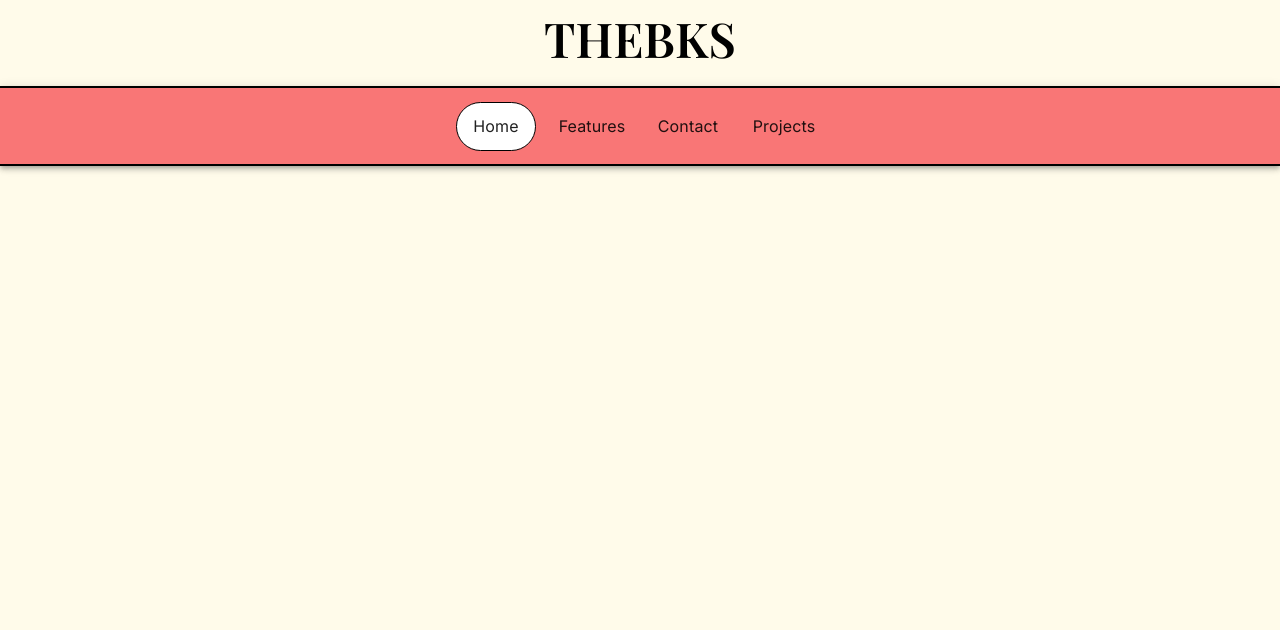
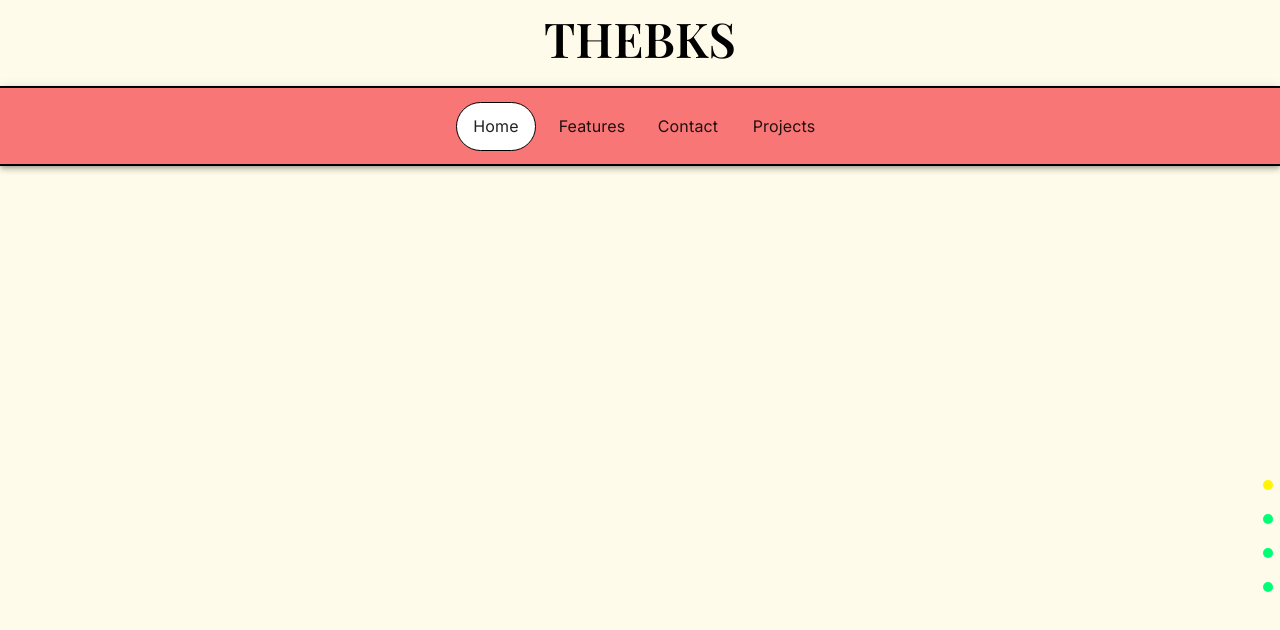
Before and after one commit to Thebks/my-portfolio, a React (Create React App) app: page / in a window 1280 px wide. Shown: the top 630 px of the page. Built offline with nearby package versions, Linux system fonts and the light colour scheme.

Commit message:
dotGroup

```diff
--- a/src/App.js
+++ b/src/App.js
@@ -5,12 +5,17 @@ import { createTheme } from '@mui/material/styles';
 import { themeSettings } from "./theme";
 import Navbar from "./scenes/global/Navbar"
 // import Navbars from "./scenes/global/Navbars"
+import DotGroup from "./scenes/global/DotGroup"
 import Home from "./scenes/home";
 import Features from "./scenes/features";
+import { Box } from "@mui/material";
+import useMediaQuery from "./hooks/useMediaQuery"
+
 
 
 const App = () => {
   const theme = useMemo(() => createTheme(themeSettings), []);
+  const isDesktop = useMediaQuery("(min-width: 1060px)");
 
   return (
     <div className="app">
@@ -18,6 +23,11 @@ const App = () => {
         <CssBaseline />
         <ThemeProvider theme={theme}>
           <main className="content">
+            {/* <Box sx={{ width: '5/6', marginX: 'auto', height: '100%', height: { xs: "100%", md: "100vh" }, }}>
+              {isDesktop && (
+              )}
+            </Box> */}
+            <DotGroup />
             {/* <Navbars /> */}
             <Navbar />
             <Routes>
--- a/src/scenes/global/DotGroup.jsx
+++ b/src/scenes/global/DotGroup.jsx
@@ -1,40 +1,98 @@
 import React from 'react'
 import AnchorLink from 'react-anchor-link-smooth-scroll'
+import useMediaQuery from "../../hooks/useMediaQuery"
+import { setMenuActive, toggleMenu } from './menuActiveLinkSlice';
+import { useDispatch, useSelector } from 'react-redux';
+import { Box, useTheme } from '@mui/material';
+import { Link } from "react-router-dom"
 
+const DotGroup = () => {
 
-const useStyles = makeStyles((theme) => ({
-    selectedStyles: {
+    const dispatch = useDispatch();
+    const isDesktop = useMediaQuery("(min-width: 1060px)");
+    const { menuActive, menuToggled } = useSelector((state) => state.menuActiveLink);
+    const { palette } = useTheme();
+
+    const selectedStyles = {
         position: 'relative',
-        backgroundColor: 'yellow',
+        backgroundColor: palette.secondary[500],
         '&::before': {
-            content: "''",
+            content: '""',
             position: 'absolute',
             width: '6px',
             height: '6px',
             borderRadius: '50%',
             borderWidth: '2px',
-            borderColor: 'yellow',
+            borderColor: palette.secondary[500],
             left: '-50%',
             top: '-50%',
         },
-    },
-}));
+    };
 
-const DotGroup = () => {
     return (
-        <Box sx={{ display: 'flex', felxDirection: 'column', gap: '1.5rem', position: 'fixed', top: '60%', right: '7px' }}>
-            <Link
+        <Box sx={{ display: 'flex', flexDirection: 'column', gap: '1.5rem', position: 'fixed', top: '60%', right: '7px' }}>
+            <Box
                 to="/"
-                component={Box}
+                component={Link}
                 sx={{
-                    width: "3px",
-                    height: "3px",
-                    borderRadius: "50%",
-                    backgroundColor: location.pathname === "/" ? "yellow" : "darkgrey",
+                    ...((menuActive === "/") ? selectedStyles : { backgroundColor: palette.green[500] }),
+                    width: 10,
+                    height: 10,
+                    borderRadius: '50%',
                 }}
+                onClick={() => dispatch(setMenuActive("/"))}
+                smooth={true}
+            />
+
+            {/*FEATURES*/}
+            <Box
+                to="/features"
+                component={Link}
+                sx={{
+                    ...((menuActive === "/features") ? selectedStyles : { backgroundColor: palette.green[500] }),
+                    width: '10px',
+                    height: '10px',
+                    borderRadius: '50%',
+                }}
+                onClick={() => dispatch(setMenuActive("/features"))}
+                smooth={true}
+            />
+
+            {/* CONTACTS */}
+            <Box
+                to="/contact"
+                component={Link}
+                sx={{
+                    ...((menuActive === "/contact") ? selectedStyles : { backgroundColor: palette.green[500] }),
+                    width: '10px',
+                    height: '10px',
+                    borderRadius: '50%',
+                }}
+                onClick={() => dispatch(setMenuActive("/contact"))}
+                smooth={true}
+            />
+            {/* PROJECTS */}
+            <Box
+                to="/projects"
+                component={Link}
+                sx={{
+                    ...((menuActive === "/projects") ? selectedStyles : { backgroundColor: palette.green[500] }),
+                    width: '10px',
+                    height: '10px',
+                    borderRadius: '50%',
+                }}
+                onClick={() => dispatch(setMenuActive("/projects"))}
+                smooth={true}
             />
         </Box>
     )
 }
 
 export default DotGroup
+
+// import DotGroup from "./scenes/global/DotGroup"
+{/* <Box sx={{ width: '5/6', marginX: 'auto', height: '100%', height: { xs: "100%", md: "100vh" }, }}>
+    {isDesktop &&(
+        <DotGroup/>
+    )}
+</Box> */}
```
